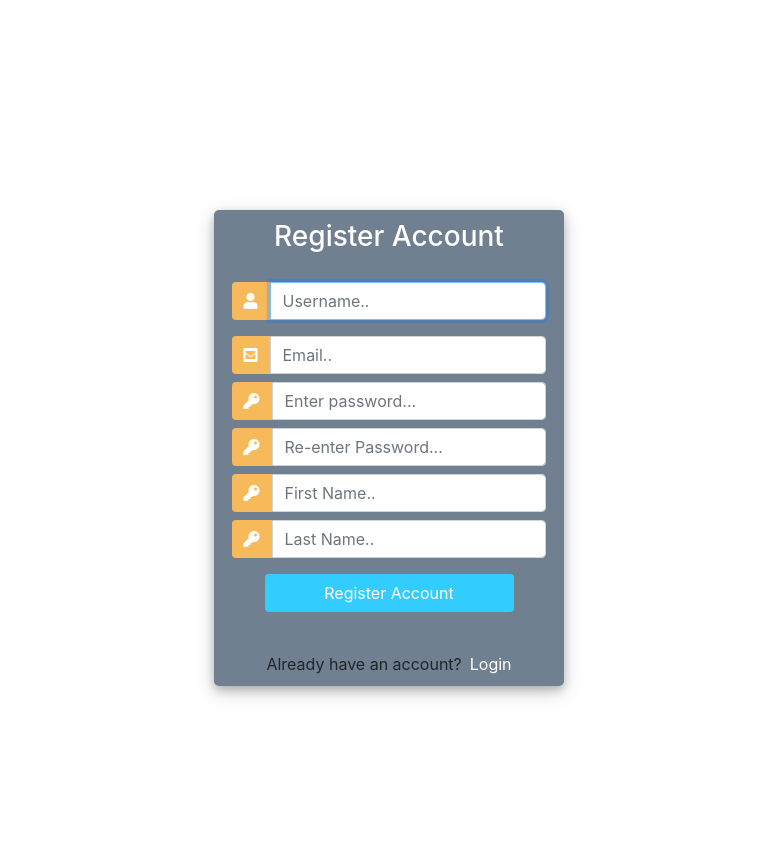
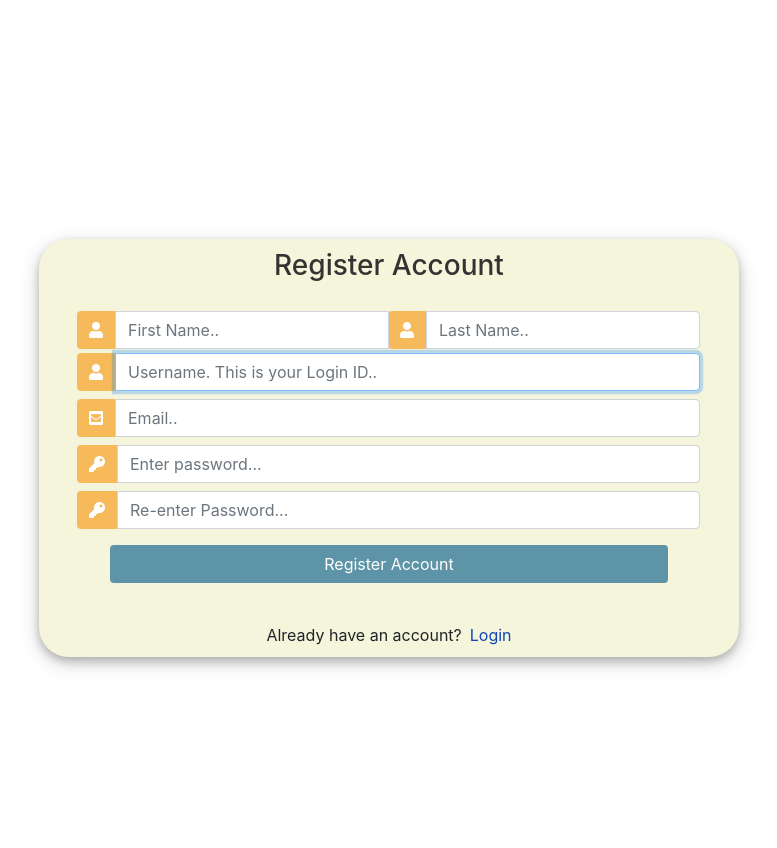
Before and after one commit to sharath007/sarath_portfolio, a Django app: page /register/ in a window 1280 px wide. Shown: the whole page, without its empty margins (251-1028 px from the left). Run offline with Django 4.2, Linux system fonts and the light colour scheme; some libraries are stand-ins or nearby versions.

Commit message:
Login_Register Fix

```diff
--- a/portfolio/templates/portfolio/register.html
+++ b/portfolio/templates/portfolio/register.html
@@ -17,10 +17,10 @@
 			background: #FFFFFF !important;
 		}
 		.user_card {
-			width: 350px;
+			width: 700px;
 			margin-top: auto;
 			margin-bottom: auto;
-			background: #708090;
+			background: #f5f5dc;
 			position: relative;
 			display: flex;
 			justify-content: center;
@@ -29,7 +29,7 @@
 			box-shadow: 0 4px 8px 0 rgba(0, 0, 0, 0.2), 0 6px 20px 0 rgba(0, 0, 0, 0.19);
 			-webkit-box-shadow: 0 4px 8px 0 rgba(0, 0, 0, 0.2), 0 6px 20px 0 rgba(0, 0, 0, 0.19);
 			-moz-box-shadow: 0 4px 8px 0 rgba(0, 0, 0, 0.2), 0 6px 20px 0 rgba(0, 0, 0, 0.19);
-			border-radius: 5px;
+			border-radius: 30px;
 
 		}
 
@@ -38,11 +38,11 @@
 		}
 
 		#form-title{
-			color: #fff;
+			color: rgb(54, 50, 50);
 		}
 		.login_btn {
 			width: 100%;
-			background: #33ccff !important;
+			background: #5d94a7 !important;
 			color: white !important;
 		}
 		.login_btn:focus {
@@ -78,7 +78,30 @@
 
 					<form method="POST" action="">
               {% csrf_token %}
-						<div class="input-group mb-3">
+						<!--
+						<div class="input-group mb-2">
+							<div class="input-group-append">
+								<span class="input-group-text"><i class="fas fa-key"></i></span>
+							</div>
+							{{form.first_name}}
+						</div>
+						<div class="input-group mb-2">
+							<div class="input-group-append">
+								<span class="input-group-text"><i class="fas fa-key"></i></span>
+							</div>
+							{{form.last_name}}
+						</div>-->
+						<div class="input-group mb-1">
+							<div class="input-group-append">
+								<span class="input-group-text"><i class="fas fa-user"></i></span>
+							</div>
+							{{form.first_name}}
+							<div class="input-group-append">
+								<span class="input-group-text"><i class="fas fa-user"></i></span>
+							</div>
+							{{form.last_name}}
+						</div>
+						<div class="input-group mb-2">
 							<div class="input-group-append">
 								<span class="input-group-text"><i class="fas fa-user"></i></span>
 							</div>
@@ -102,19 +125,6 @@
 							</div>
 							{{form.password2}}
 						</div>
-						<div class="input-group mb-2">
-							<div class="input-group-append">
-								<span class="input-group-text"><i class="fas fa-key"></i></span>
-							</div>
-							{{form.first_name}}
-						</div>
-						<div class="input-group mb-2">
-							<div class="input-group-append">
-								<span class="input-group-text"><i class="fas fa-key"></i></span>
-							</div>
-							{{form.last_name}}
-						</div>
-
 				   		<div class="d-flex justify-content-center mt-3 login_container">
 				 			<input class="btn login_btn" type="submit" value="Register Account">
 				   		</div>
@@ -126,7 +136,7 @@
 				<div class="mt-4">
 					<div class="d-flex justify-content-center links">
 						Already have an account?
-            <a style="color:white" href="{% url 'login' %}" class="ml-2">Login</a>
+            <a style="color:rgb(14, 69, 187)" href="{% url 'login' %}" class="ml-2">Login</a>
 					</div>
 				</div>
 			</div>
@@ -139,13 +149,12 @@
 
 		//Query All input fields
 		var form_fields = document.getElementsByTagName('input')
-		form_fields[1].placeholder='Username..';
-		form_fields[2].placeholder='Email..';
-		form_fields[3].placeholder='Enter password...';
-		form_fields[4].placeholder='Re-enter Password...';
-		form_fields[5].placeholder='First Name..';
-		form_fields[6].placeholder='Last Name..';
-
+		form_fields[1].placeholder='First Name..';
+		form_fields[2].placeholder='Last Name..';
+		form_fields[3].placeholder='Username. This is your Login ID..';
+		form_fields[4].placeholder='Email..';
+		form_fields[5].placeholder='Enter password...';
+		form_fields[6].placeholder='Re-enter Password...';
 
 		for (var field in form_fields){
 			form_fields[field].className += ' form-control'
```
Also changed, not shown: portfolio/templates/portfolio/base.html (+19 -11 lines), portfolio/templates/portfolio/login.html (+18 -9 lines), db.sqlite3, portfolio/static/portfolio/farm_image_002_trans.jpg (added), portfolio/static/portfolio/web_logo.png (renamed from portfolio/static/portfolio/web_logo.jpg), 1 other file.
